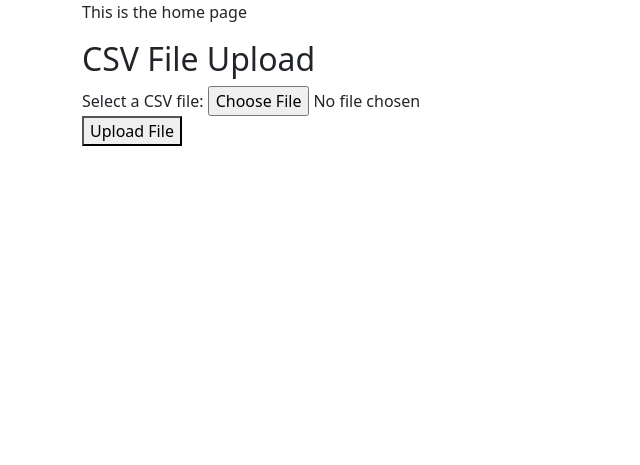
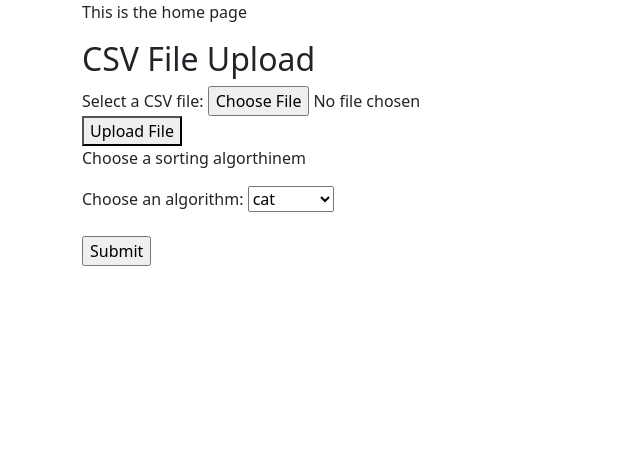
Before and after one commit to lisdis19/SchrodingersCats, a Django app: page / in a window 1280 px wide. Shown: the top 465 px of the page, without its empty margins (0-640 px from the left). Run offline with Django 4.2, Linux system fonts and the light colour scheme.

Commit message:
added drop down menu

```diff
--- a/website/templates/home.html
+++ b/website/templates/home.html
@@ -33,4 +33,21 @@
             }
         }
     </script>
+
+
+<p>Choose a sorting algorthinem</p>
+
+<form action="/action_page.php">
+  <label for="choicealgo">Choose an algorithm:</label>
+  <select name="algo" id="algo">
+    <option value="one">cat</option>
+    <option value="two">dog</option>
+    <option value="three">popcorn</option>
+    <option value="four">book</option>
+  </select>
+  <br><br>
+  <input type="submit" value="Submit">
+</form>
+
+
 {% endblock %}
```
